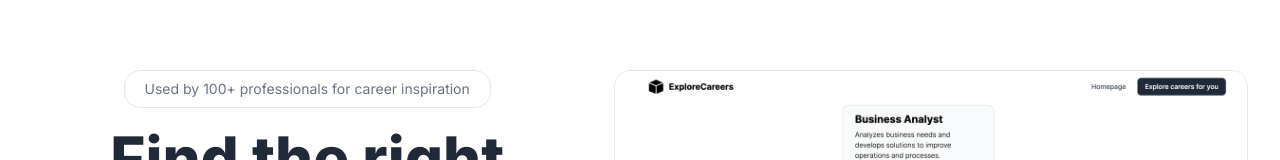
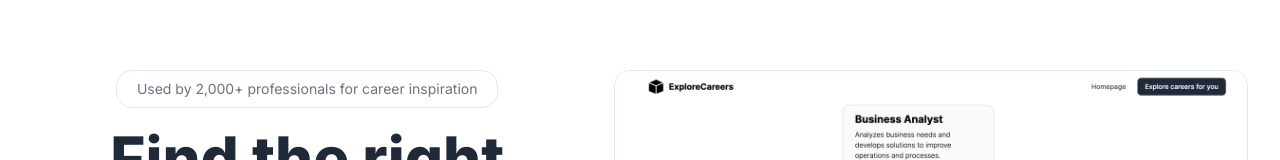
Before and after one commit to Nutlope/explorecareers, a Next.js app: page / in a window 1280 px wide. Shown: the part 230-390 px from the top of the page. Built offline with nearby package versions, Linux system fonts and the light colour scheme.

Commit message:
updated the number of people that used it

```diff
--- a/components/Hero.tsx
+++ b/components/Hero.tsx
@@ -11,7 +11,7 @@ export default function Hero() {
           <button
             className={`border py-2 rounded-2xl hover:bg-gray-100 transition px-5 text-sm text-gray-500 hover:text-gray-600`}
           >
-            Used by 100+ professionals for career inspiration
+            Used by 2,000+ professionals for career inspiration
           </button>
           <h1 className='text-4xl text-gray-800 font-extrabold mx-auto sm:text-6xl'>
             Find the right career for you using AI
```
